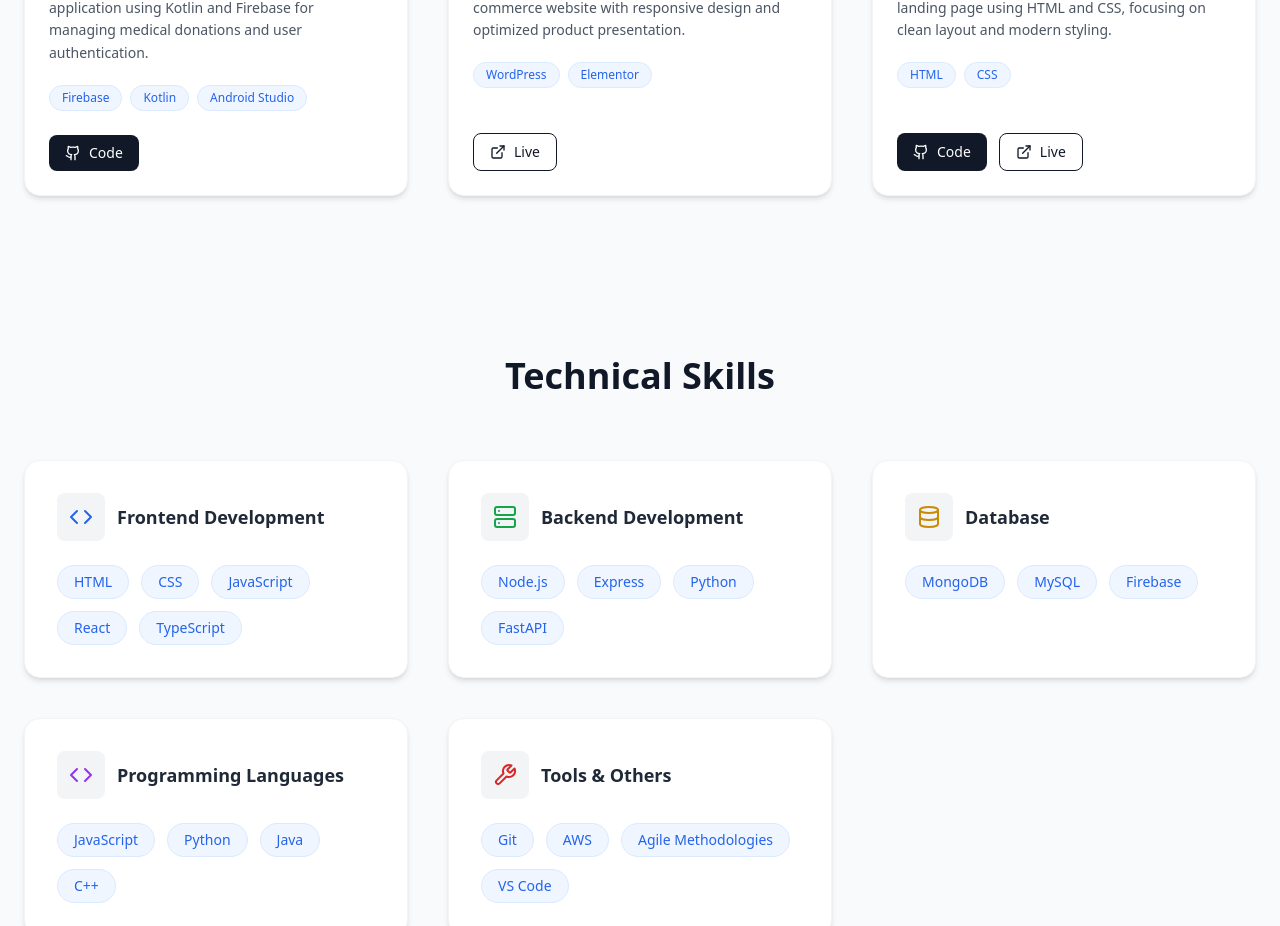
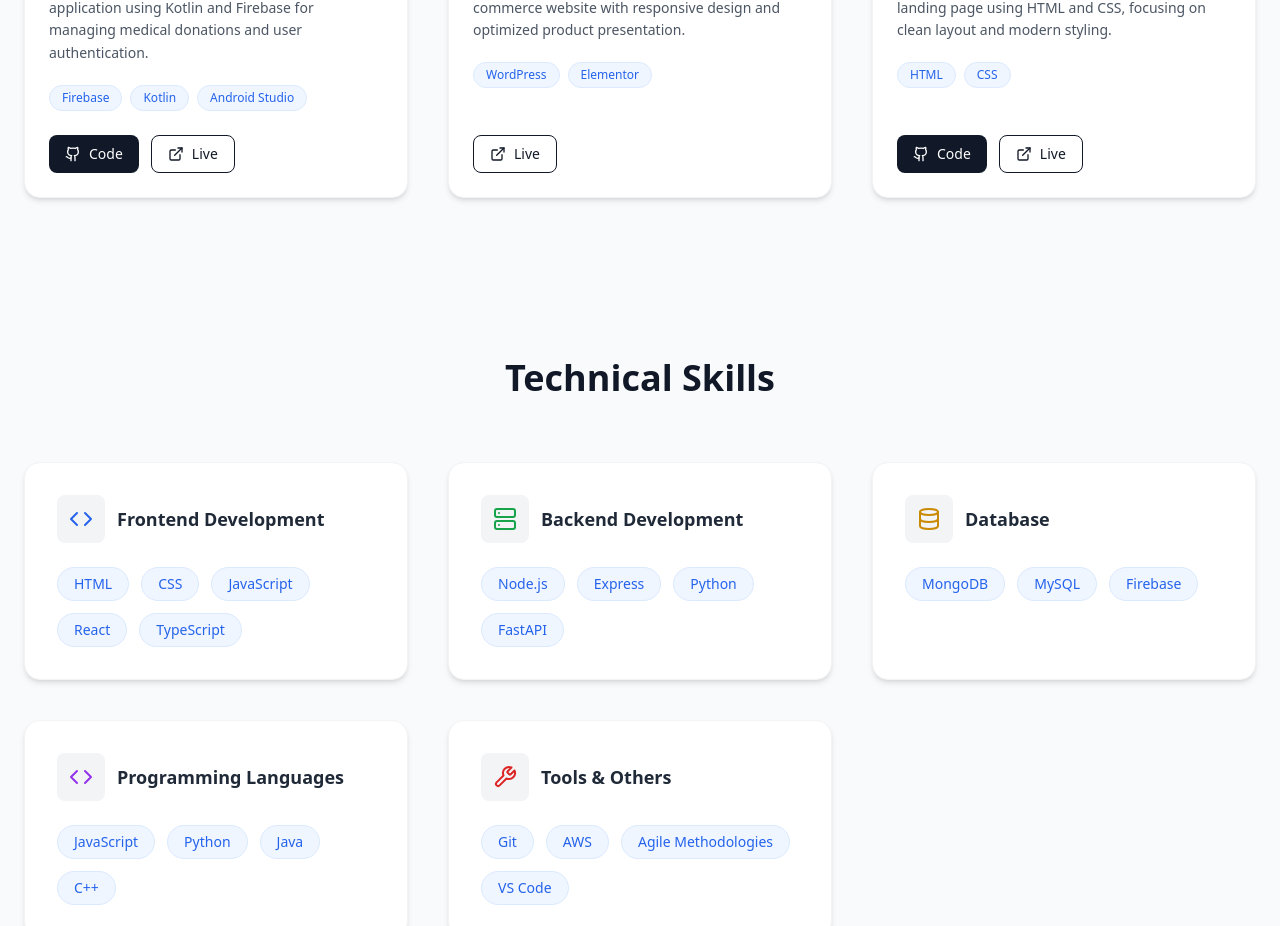
Before and after one commit to TharushiShanika/MyPortfolio, a React app: page / in a window 1280 px wide. Shown: the part 2353-3279 px from the top of the page. Built offline with nearby package versions, Linux system fonts and the light colour scheme; the HTML template or start-up script is replaced by a standard one.

Commit message:
Update Projects.tsx

```diff
--- a/src/components/Projects.tsx
+++ b/src/components/Projects.tsx
@@ -39,6 +39,7 @@ export const Projects = () => {
         "https://images.unsplash.com/photo-1551288049-bebda4e38f71?auto=format&fit=crop&w=1170&q=80",
       technologies: ["Firebase", "Kotlin", "Android Studio"],
       githubUrl: "https://github.com/IT21171406/MediDonate_MAD.git",
+      liveUrl: "https://www.linkedin.com/posts/shanika-ekanayake-641b9327b_this-is-our-second-year-group-project-of-activity-7080802980374974464-n7BQ?utm_source=share&utm_medium=member_desktop&rcm=ACoAAERXJNEBeJEI8QtN8fd0sAOf-mqMegSi3CI",
     },
     {
       title: "Layali E-Commerce Website",
```
